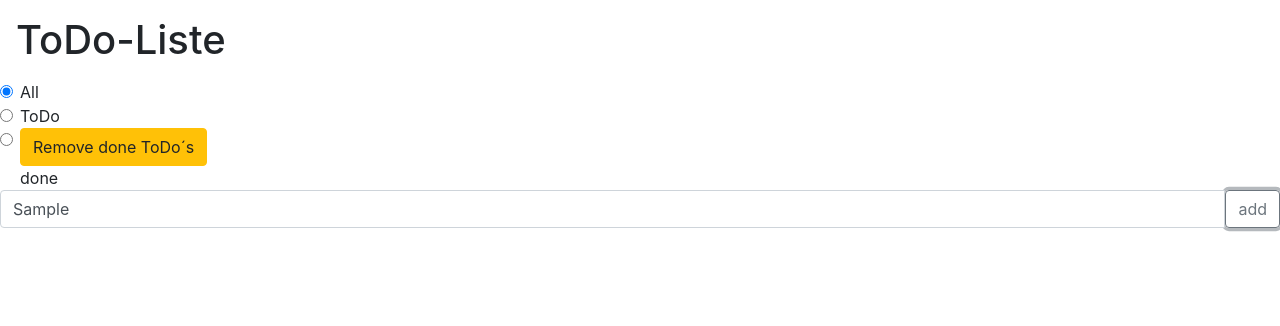
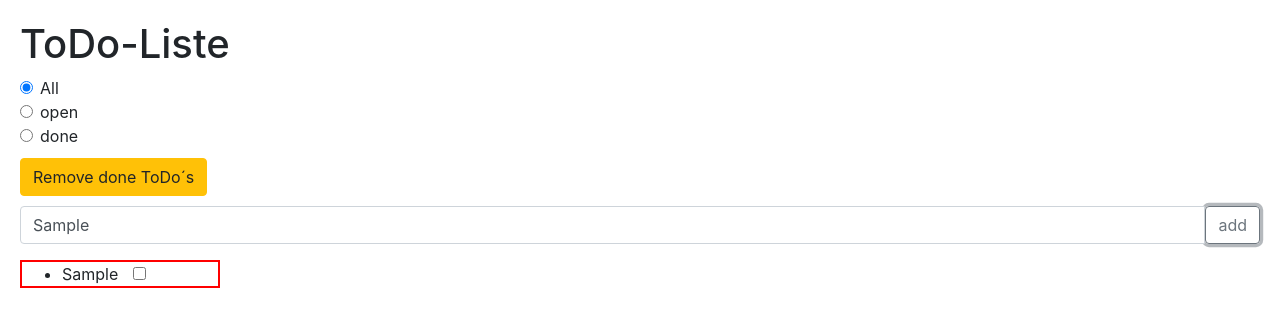
Before and after one commit to Student-Torsten/ToDo-App, a plain HTML site: page index.html in a window 1280 px wide. Both pictures are taken after typing "Sample" into the empty fields and a click on the button "add". Drawn offline with nearby package versions, Linux system fonts and the light colour scheme.

Commit message:
work in progress / style and some functions

```diff
--- a/index.html
+++ b/index.html
@@ -15,6 +15,7 @@
     </header>
 
     <div>
+      <div class="selectionUnit">
         <div class="form-check">
           <input
             class="form-check-input"
@@ -34,7 +35,7 @@
             id="exampleRadios2"
             value="option2"
           />
-        <label class="form-check-label" for="exampleRadios2"> ToDo </label>
+          <label class="form-check-label" for="exampleRadios2"> open </label>
         </div>
         <div class="form-check">
           <input
@@ -44,16 +45,25 @@
             id="exampleRadios3"
             value="option3"
           />
-        <div>
+
+          <label class="form-check-label" for="exampleRadios3"> done </label>
+        </div>
+      </div>
+
+      <div id="deleteButton">
         <button type="button" class="btn btn-warning">
           Remove done ToDo´s
         </button>
       </div>
-        <label class="form-check-label" for="exampleRadios3"> done </label>
-      </div>
       <div class="input-group mb-3">
-        <input type="text" class="form-control" placeholder="What´s to do?" />
+        <input
+          id="#inputBox"
+          type="text"
+          class="form-control"
+          placeholder="What´s to do?"
+        />
         <button
+          id="saveATodoButton"
           class="btn btn-outline-secondary"
           type="button"
           id="button-addon2"
@@ -63,7 +73,7 @@
       </div>
     </div>
     <main>
-      <ul></ul>
+      <ul id="list"></ul>
     </main>
 
     <script src="script.js"></script>
--- a/script.js
+++ b/script.js
@@ -0,0 +1,50 @@
+//buttons & EventListener
+const saveATodoButton = document.querySelector("#saveATodoButton");
+const removeDoneTodosButton = document.querySelector("#removeDoneTodosButton");
+saveATodoButton.addEventListener("click", saveTheNewTodo);
+//removeDoneTodosButton.addEventListener("click", deleteAllDoneTodos);
+
+//global variables and arry
+const stored = [];
+
+/**
+ * save a new todo: add the to the list and store it in an array
+ */
+function saveTheNewTodo() {
+  //variables
+  let newEntry = "";
+  newEntry = document.getElementById("#inputBox").value;
+  const list = document.querySelector("#list");
+  const li = document.createElement("li");
+  const deleteMarker = document.createElement("input");
+
+  deleteMarker.addEventListener("change", changeFont);
+
+  //push newEntry with checkbox to list
+
+  li.innerHTML = newEntry;
+
+  deleteMarker.type = "checkbox";
+  deleteMarker.style.marginLeft = "15px";
+  deleteMarker.setAttribute("id", "doneCheck");
+  console.log(newEntry);
+  li.appendChild(deleteMarker);
+  list.append(li);
+  //document.querySelector("#inputBox").reset();
+}
+
+/**
+ * change typo if todo is done
+ */
+function changeFont(event) {
+  //variables
+  const doneCheck = document.querySelector("doneCheck");
+  const LiElement = event.target.parentElement;
+}
+
+/**
+ * delete the done todos from list and array
+ */
+function deleteAllDoneTodos() {
+  //variables
+}
--- a/style.css
+++ b/style.css
@@ -1,3 +1,5 @@
+/* general settings*/
+
 *,
 *::before,
 *::after {
@@ -10,27 +12,18 @@ html {
 }
 
 body {
-  margin: 0;
+  margin: 20px;
   height: 100%;
 }
 
-header {
-  padding: 1rem;
+.selectionUnit {
+  margin-bottom: 10px;
 }
 
-h1 {
-  margin: 0;
+#deleteButton {
+  margin-bottom: 10px;
 }
-
-main {
-  padding: 1rem;
+#list {
+  border: 2px solid red;
+  width: 200px;
 }
-
-ul {
-  margin: 0;
-  padding-left: 1rem;
-}
-
-li + li {
-  margin-top: 0.5rem;
-}
```
Lines whose indentation alone changed are shown as unchanged.
